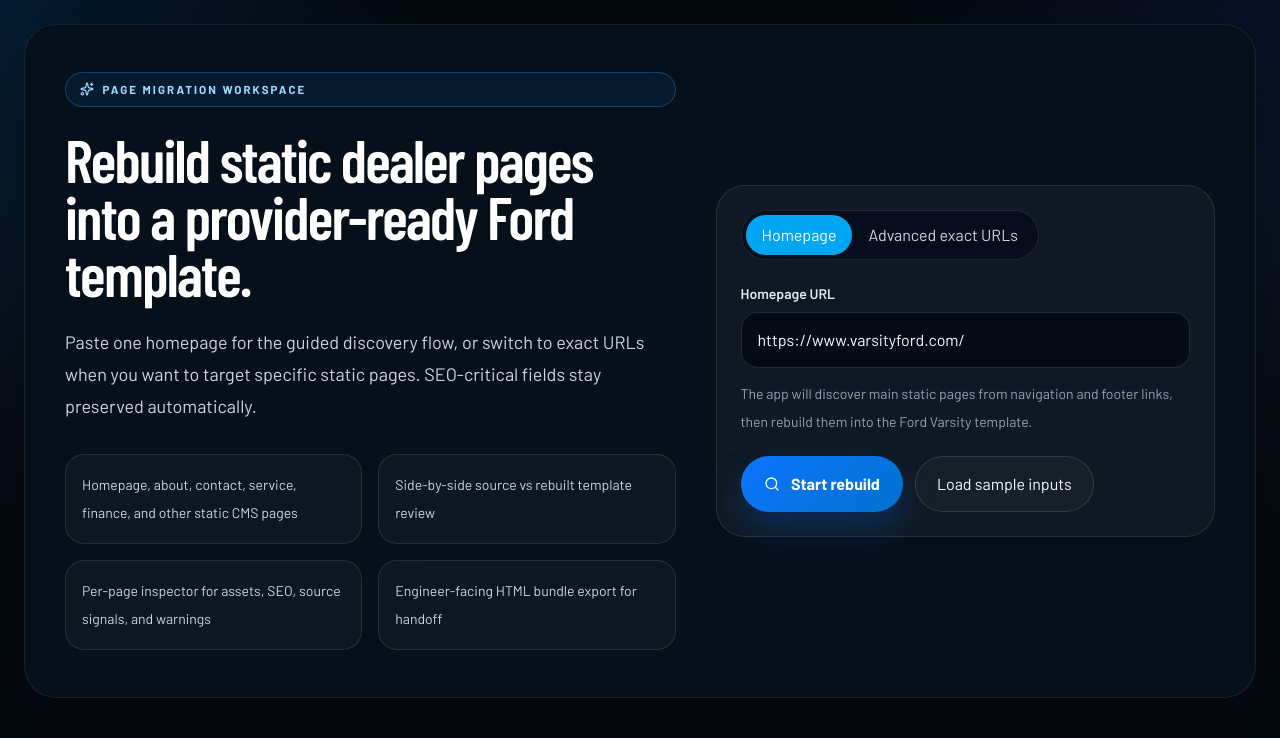
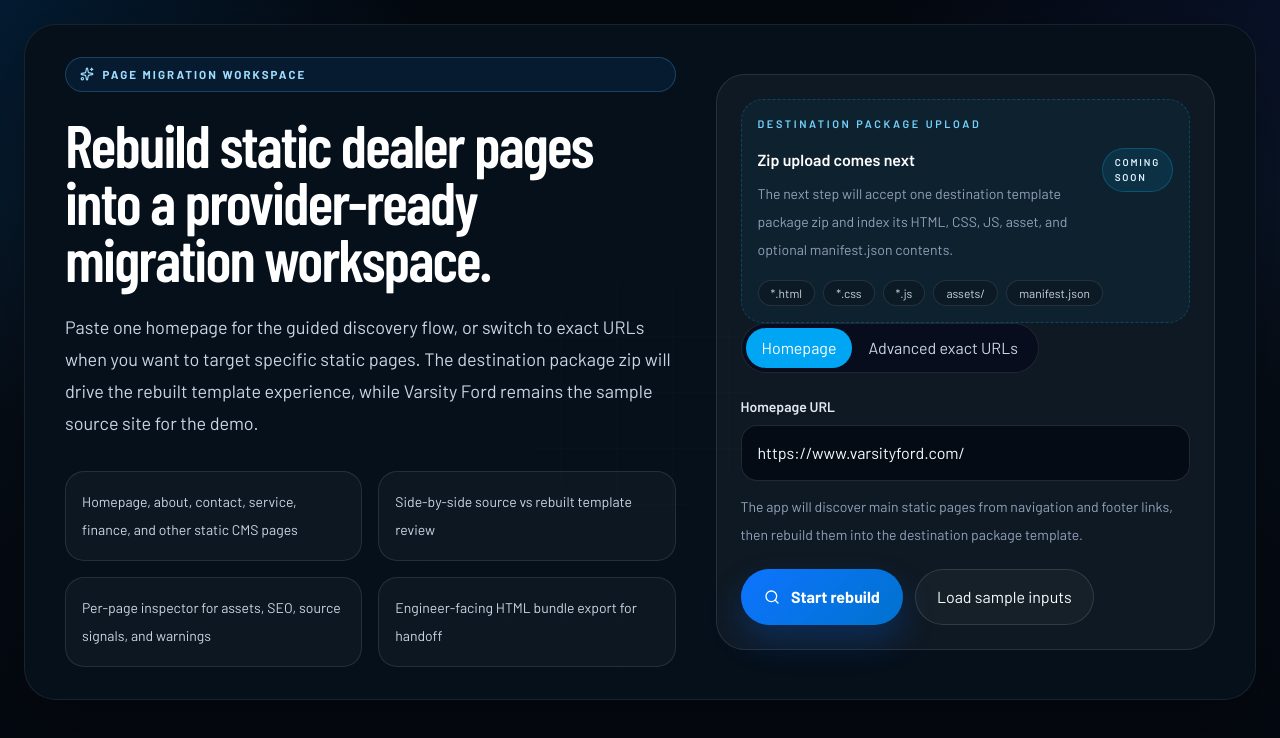
Before and after one commit to bakinrob/PAGESCRAPE, a Next.js app: page / in a window 1280 px wide. Shown: the top 738 px of the page. Built offline with nearby package versions, Linux system fonts and the light colour scheme; a web font is replaced by a local one.

Commit message:
feat: reshape app into migration workspace shell

```diff
--- a/src/app/page.tsx
+++ b/src/app/page.tsx
@@ -1,4 +1,9 @@
 import { FordScraperApp } from "@/components/ford-scraper-app";
+
+export const metadata = {
+  title: "Dealer Page Migration Workspace",
+  description: "OEM-agnostic dealer static page migration with destination package-driven rebuilds.",
+};
 
 export default function Home() {
   return <FordScraperApp />;
--- a/src/components/ford-scraper-app.tsx
+++ b/src/components/ford-scraper-app.tsx
@@ -14,6 +14,7 @@
 } from "lucide-react";
 
 import { TemplatePreview } from "@/components/template-preview";
+import { deriveWorkspaceStage } from "@/lib/workspace-view-state";
 import type { InputMode, JobState, PageResult } from "@/lib/types";
 
 const sampleHomepage = "https://www.varsityford.com/";
@@ -62,6 +63,24 @@
     default:
       return "Preview queued";
   }
+}
+
+function WorkspaceMetaCard({
+  label,
+  value,
+  hint,
+}: {
+  label: string;
+  value: string;
+  hint: string;
+}) {
+  return (
+    <div className="rounded-[1.1rem] border border-white/8 bg-black/20 p-4">
+      <p className="text-[0.62rem] font-semibold uppercase tracking-[0.22em] text-slate-500">{label}</p>
+      <p className="mt-2 text-sm font-semibold text-white">{value}</p>
+      <p className="mt-2 text-xs leading-6 text-slate-400">{hint}</p>
+    </div>
+  );
 }
 
 function SourcePanel({
@@ -253,6 +272,10 @@
   const [previewByUrl, setPreviewByUrl] = useState<Record<string, PreviewState>>({});
   const [inspectorOpen, setInspectorOpen] = useState(false);
   const [compareFullscreen, setCompareFullscreen] = useState(false);
+  const workspaceStage = deriveWorkspaceStage(job);
+  const isOrientation = workspaceStage === "orientation";
+  const isProcessing = workspaceStage === "processing";
+  const isWorkspace = workspaceStage === "workspace" && !!job?.pages.length;
 
   const selectedPage = useMemo(
     () => job?.pages.find((page) => page.id === selectedPageId) ?? job?.pages[0] ?? null,
@@ -428,13 +451,10 @@
     }
   };
 
-  const isProcessing = !!job && ["queued", "scraping"].includes(job.status);
-  const isReviewReady = !!job && !["queued", "scraping"].includes(job.status) && job.pages.length > 0;
-
   return (
     <main className="page-shell">
       <div className="mx-auto max-w-[1680px]">
-        {!job ? (
+        {isOrientation ? (
           <section className="rounded-[2rem] border border-white/8 bg-[#06101b] shadow-[0_24px_80px_rgba(0,0,0,0.35)]">
             <div className="grid min-h-[84vh] gap-10 px-6 py-8 sm:px-8 lg:grid-cols-[1.1fr_0.9fr] lg:px-10">
               <div className="flex flex-col justify-center">
@@ -443,12 +463,13 @@
                   Page Migration Workspace
                 </span>
                 <h1 className="mt-6 max-w-4xl text-5xl font-semibold leading-[0.95] text-white sm:text-6xl">
-                  Rebuild static dealer pages into a provider-ready Ford template.
+                  Rebuild static dealer pages into a provider-ready migration workspace.
                 </h1>
                 <p className="mt-6 max-w-3xl text-lg leading-8 text-slate-300">
                   Paste one homepage for the guided discovery flow, or switch to exact URLs when you
-                  want to target specific static pages. SEO-critical fields stay preserved
-                  automatically.
+                  want to target specific static pages. The destination package zip will drive the
+                  rebuilt template experience, while Varsity Ford remains the sample source site for
+                  the demo.
                 </p>
                 <div className="mt-8 grid gap-4 sm:grid-cols-2">
                   {[
@@ -466,6 +487,31 @@
 
               <div className="flex items-center">
                 <div className="w-full rounded-[1.8rem] border border-white/10 bg-white/[0.04] p-5 sm:p-6">
+                  <div className="rounded-[1.35rem] border border-dashed border-sky-400/24 bg-sky-500/[0.06] p-4">
+                    <p className="text-[0.68rem] font-semibold uppercase tracking-[0.24em] text-sky-300">
+                      Destination package upload
+                    </p>
+                    <div className="mt-4 flex flex-col gap-3 sm:flex-row sm:items-start sm:justify-between">
+                      <div className="max-w-xl">
+                        <p className="text-base font-semibold text-white">Zip upload comes next</p>
+                        <p className="mt-2 text-sm leading-7 text-slate-400">
+                          The next step will accept one destination template package zip and index
+                          its HTML, CSS, JS, asset, and optional manifest.json contents.
+                        </p>
+                      </div>
+                      <span className="rounded-full border border-sky-400/25 bg-sky-400/10 px-3 py-1.5 text-[0.62rem] font-semibold uppercase tracking-[0.18em] text-sky-100">
+                        Coming soon
+                      </span>
+                    </div>
+                    <div className="mt-4 flex flex-wrap gap-2">
+                      {["*.html", "*.css", "*.js", "assets/", "manifest.json"].map((item) => (
+                        <span key={item} className="rounded-full border border-white/10 bg-black/20 px-3 py-1 text-xs text-slate-300">
+                          {item}
+                        </span>
+                      ))}
+                    </div>
+                  </div>
+
                   <div className="inline-flex rounded-full border border-white/10 bg-slate-950/60 p-1">
                     <button type="button" onClick={() => setInputMode("homepage")} className={`rounded-full px-4 py-2 text-sm font-semibold transition ${inputMode === "homepage" ? "bg-sky-500 text-white" : "text-slate-300"}`}>
                       Homepage
@@ -482,7 +528,7 @@
                         <input className="field-input" value={homepageUrl} onChange={(event) => setHomepageUrl(event.target.value)} placeholder="https://www.varsityford.com/" />
                         <p className="mt-3 text-sm leading-7 text-slate-400">
                           The app will discover main static pages from navigation and footer links,
-                          then rebuild them into the Ford Varsity template.
+                          then rebuild them into the destination package template.
                         </p>
                       </label>
                     ) : (
@@ -526,8 +572,8 @@
                     <h1 className="mt-4 text-4xl font-semibold text-white">{hostLabel(job.input.homepageUrl)}</h1>
                     <p className="mt-4 text-base leading-8 text-slate-300">
                       {job.input.inputMode === "homepage"
-                        ? "Discovering static pages from the homepage, then rebuilding them into the destination Ford template."
-                        : "Processing the selected static page URLs, then rebuilding them into the destination Ford template."}{" "}
+                        ? "Discovering static pages from the homepage, then rebuilding them into the destination package."
+                        : "Processing the selected static page URLs, then rebuilding them into the destination package."}{" "}
                       Source screenshots continue loading in the background and do not block completion.
                     </p>
                   </div>
@@ -539,6 +585,35 @@
                   <div
                     className="h-full rounded-full bg-[linear-gradient(90deg,#1f6fff,#53bdfd)] transition-all"
                     style={{ width: `${(job.progress.completed / Math.max(job.progress.total, 1)) * 100}%` }}
+                  />
+                </div>
+                <div className="mt-5 grid gap-3 lg:grid-cols-3">
+                  <WorkspaceMetaCard
+                    label="Template package"
+                    value={job.templatePackage?.filename ?? "Awaiting destination zip"}
+                    hint={
+                      job.templatePackage
+                        ? `${job.templatePackage.files.length} files indexed${job.templatePackage.manifestPath ? " • manifest detected" : " • no manifest yet"}`
+                        : "HTML, CSS, JS, assets, and optional manifest.json will be indexed here."
+                    }
+                  />
+                  <WorkspaceMetaCard
+                    label="Destination brand"
+                    value={job.destinationBrand?.brand || job.destinationBrand?.oem || "Not inferred yet"}
+                    hint={
+                      job.destinationBrand
+                        ? `${job.destinationBrand.source} source • ${(job.destinationBrand.confidence * 100).toFixed(0)}% confidence`
+                        : "Brand/OEM identity will be inferred from the uploaded package."
+                    }
+                  />
+                  <WorkspaceMetaCard
+                    label="Source mode"
+                    value={job.input.inputMode === "homepage" ? "Homepage discovery" : "Exact URL migration"}
+                    hint={
+                      job.input.inputMode === "homepage"
+                        ? "The homepage feeds the discovery pass for related static pages."
+                        : "Each URL is migrated directly without discovery."
+                    }
                   />
                 </div>
               </div>
@@ -582,7 +657,7 @@
           </section>
         ) : null}
 
-        {isReviewReady && selectedPageWithPreview && job ? (
+        {isWorkspace && selectedPageWithPreview && job ? (
           <section className="space-y-6">
             <div className="rounded-[1.8rem] border border-white/8 bg-[#06101b] px-6 py-6 shadow-[0_24px_80px_rgba(0,0,0,0.35)] sm:px-8">
               <div className="flex flex-col gap-6 xl:flex-row xl:items-end xl:justify-between">
@@ -595,10 +670,35 @@
                     {selectedPageWithPreview.extracted?.seo.h1 || selectedPageWithPreview.extracted?.seo.title || selectedPageWithPreview.url}
                   </h1>
                   <p className="mt-4 max-w-3xl text-base leading-8 text-slate-300">
-                    Review the current source page on the left and the rebuilt Ford Varsity template
+                    Review the current source page on the left and the rebuilt destination package
                     page on the right. Use the inspector for assets, SEO, source signals, and
                     warnings tied to this same migration target.
                   </p>
+                  <div className="mt-5 grid gap-3 xl:grid-cols-3">
+                    <WorkspaceMetaCard
+                      label="Template package"
+                      value={job.templatePackage?.filename ?? "Awaiting destination zip"}
+                      hint={
+                        job.templatePackage
+                          ? `${job.templatePackage.files.length} files indexed${job.templatePackage.manifestPath ? " • manifest detected" : " • no manifest yet"}`
+                          : "Package metadata will appear here once the destination zip is added."
+                      }
+                    />
+                    <WorkspaceMetaCard
+                      label="Destination brand"
+                      value={job.destinationBrand?.brand || job.destinationBrand?.oem || "Not inferred yet"}
+                      hint={
+                        job.destinationBrand
+                          ? `${job.destinationBrand.source} source • ${(job.destinationBrand.confidence * 100).toFixed(0)}% confidence`
+                          : "Brand/OEM identity will be inferred from the uploaded package."
+                      }
+                    />
+                    <WorkspaceMetaCard
+                      label="Review target"
+                      value={selectedPageWithPreview.extracted?.classification.page_type || "Static page"}
+                      hint="The source page and rebuilt destination remain paired for the current selection."
+                    />
+                  </div>
                 </div>
 
                 <div className="flex flex-wrap gap-3">
@@ -669,8 +769,14 @@
                       {selectedPageWithPreview.mapped?.seo.title || selectedPageWithPreview.extracted?.seo.title || selectedPageWithPreview.url}
                     </h2>
                     <p className="mt-3 text-sm leading-7 text-slate-400">
-                      This side follows the Ford Varsity template contract rather than a generic
-                      preview stack. SEO fields are preserved automatically from the source page.
+                      This side follows the uploaded destination package contract rather than a
+                      generic preview stack. SEO fields are preserved automatically from the source
+                      page.
+                    </p>
+                    <p className="mt-3 text-xs font-semibold uppercase tracking-[0.22em] text-slate-500">
+                      {job.templatePackage?.filename
+                        ? `Destination package: ${job.templatePackage.filename}`
+                        : "Destination package metadata will appear here after upload."}
                     </p>
                   </div>
 
--- a/src/components/template-preview.tsx
+++ b/src/components/template-preview.tsx
@@ -492,7 +492,7 @@
           </div>
         </div>
         <div className={`${styles.container} ${styles.footerNote}`}>
-          Rebuilt from the source page using the Ford Varsity migration template.
+          Rebuilt from the source page using the uploaded destination migration template.
         </div>
       </footer>
     </div>
@@ -811,7 +811,7 @@
           <h3 className={styles.cardHeading}>This page stays visible in review, but it is not rebuilt for v1.</h3>
           <p className={styles.cardText}>
             Inventory search, VDP, checkout, and feed-driven surfaces remain out of scope for the
-            Ford static page migration workflow.
+            static page migration workflow.
           </p>
           <p className={styles.cardText}>{sourceUrl}</p>
         </div>
--- /dev/null
+++ b/src/lib/workspace-view-state.ts
@@ -0,0 +1,15 @@
+import type { JobState } from "@/lib/types";
+
+export type WorkspaceStage = "orientation" | "processing" | "workspace";
+
+export function deriveWorkspaceStage(job: JobState | null): WorkspaceStage {
+  if (!job) {
+    return "orientation";
+  }
+
+  if (job.status === "queued" || job.status === "scraping") {
+    return "processing";
+  }
+
+  return "workspace";
+}
```
Also changed, not shown: 1 other file (tests, documents, lock files or other folders).
